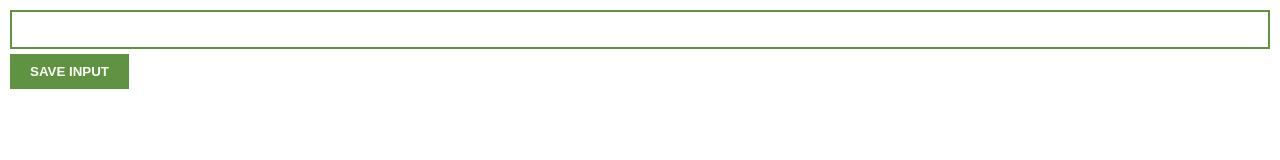
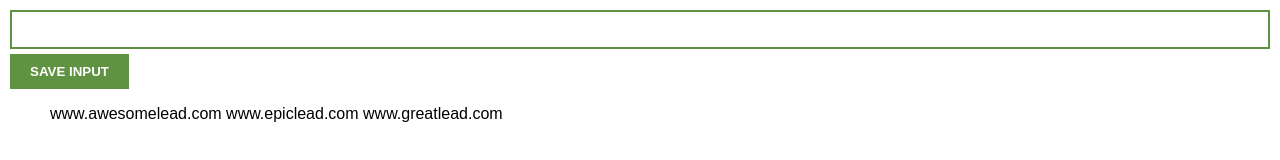
Before and after one commit to Zantri81/lead_tracker, a plain HTML site: page index.html in a window 1280 px wide. Drawn offline with Linux system fonts and the light colour scheme.

Commit message:
"improving"

```diff
--- a/index.html
+++ b/index.html
@@ -5,6 +5,7 @@
     <body>
         <input type="text" id="input-el">       <!-- interactive control over the element -->
         <button id="input-btn">SAVE INPUT</button>
+        <ul id="ul-el"></ul>
         <script src="index.js"></script>
     </body>
 </html>
--- a/index.js
+++ b/index.js
@@ -1,5 +1,16 @@
-let inputBTN = document.getElementById("input-btn")
+let myLeads = ["www.awesomelead.com", "www.epiclead.com", "www.greatlead.com"]
+
+const inputEL = document.getElementById("input-el")     //const can't be reassigned. If possible, use const. If not, use let.
+const inputBTN = document.getElementById("input-btn")
+const ulEL = document.getElementById("ul-el")
+
+
 
 inputBTN.addEventListener("click", function() {         // react to an event exemple : click on button
-    console.log("Button clicked from addEventListener")
+    myLeads.push(inputEL.value)                 //add in an array. adding value will here, copy the text in the input
+    console.log(myLeads)
 })
+
+for (let i = 0; i < myLeads.length; i++) {
+    ulEL.textContent += myLeads[i] + " "
+}
```
